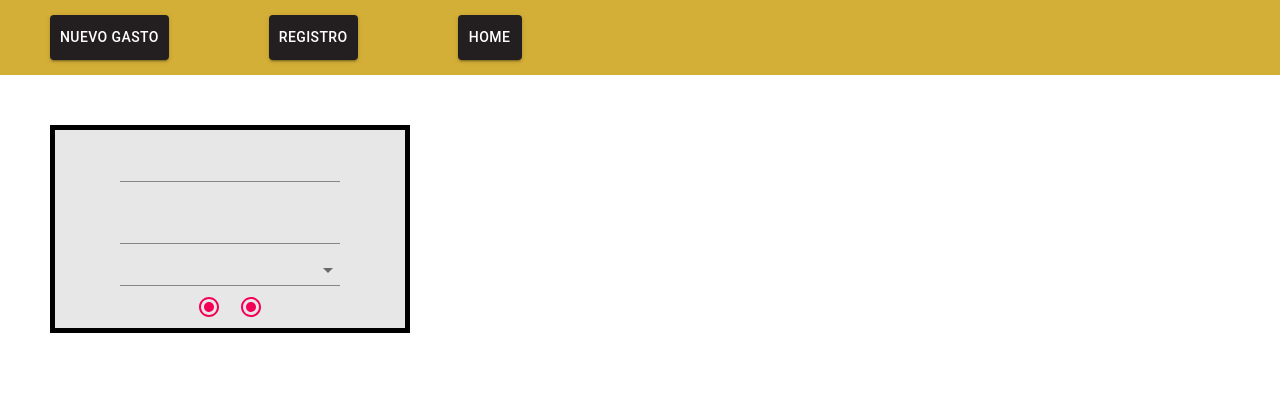
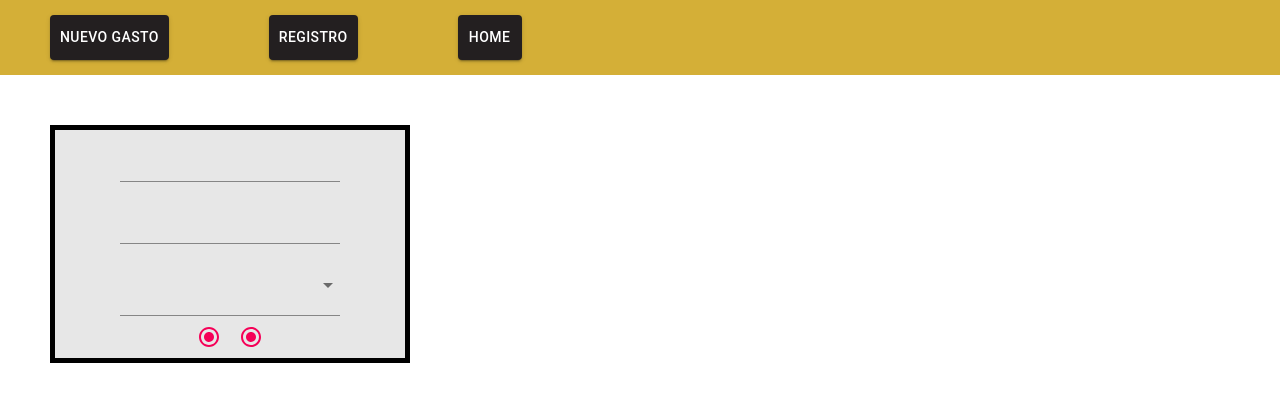
Before and after one commit to FranCannepa/SmartMoneyApp, a React (Create React App) app: page / in a window 1280 px wide. Shown: the top 402 px of the page. Built offline with nearby package versions, Linux system fonts and the light colour scheme.

Commit message:
Material UI 2

```diff
--- a/src/Components/MainComponents.js
+++ b/src/Components/MainComponents.js
@@ -35,7 +35,7 @@ export class NewGasto extends Component {
               <FormControlLabel value="us" control={<Radio />} label="Dolares" />
             </RadioGroup>
 
-            <Button variant="contained" color="primary" onClick="history.go(0)" VALUE="Refresh">
+            <Button variant="contained" color="primary">
               INGRESAR
                 </Button>
 
--- a/src/Styles/ThemeComponents.js
+++ b/src/Styles/ThemeComponents.js
@@ -1,3 +1,4 @@
+import { Select } from '@material-ui/core';
 import { createMuiTheme } from '@material-ui/core/styles';
 
 export const buttonTheme = createMuiTheme({
@@ -22,14 +23,19 @@ export const formThemesNewG = createMuiTheme({
     overrides:{
         MuiTextField:{
             root:{
-                margin: '20px auto 10px auto'
+                margin: '20px auto 10px auto',
+                textAlign: 'left'
 
             }
         },
         MuiSelect:{
             root:{
-                margin: '0px'
+              margin: '20px auto 10px auto'
+            },
+            select:{
+              textAlign: 'left'
             }
+
         },
 
         MuiFormGroup:{
@@ -37,10 +43,6 @@ export const formThemesNewG = createMuiTheme({
             display: 'inline-block'
           }
         },
-        MuiInputLabel:{
-          root:{
-            display: 'flex'
-          }
-        }
+
     }
 });
```
